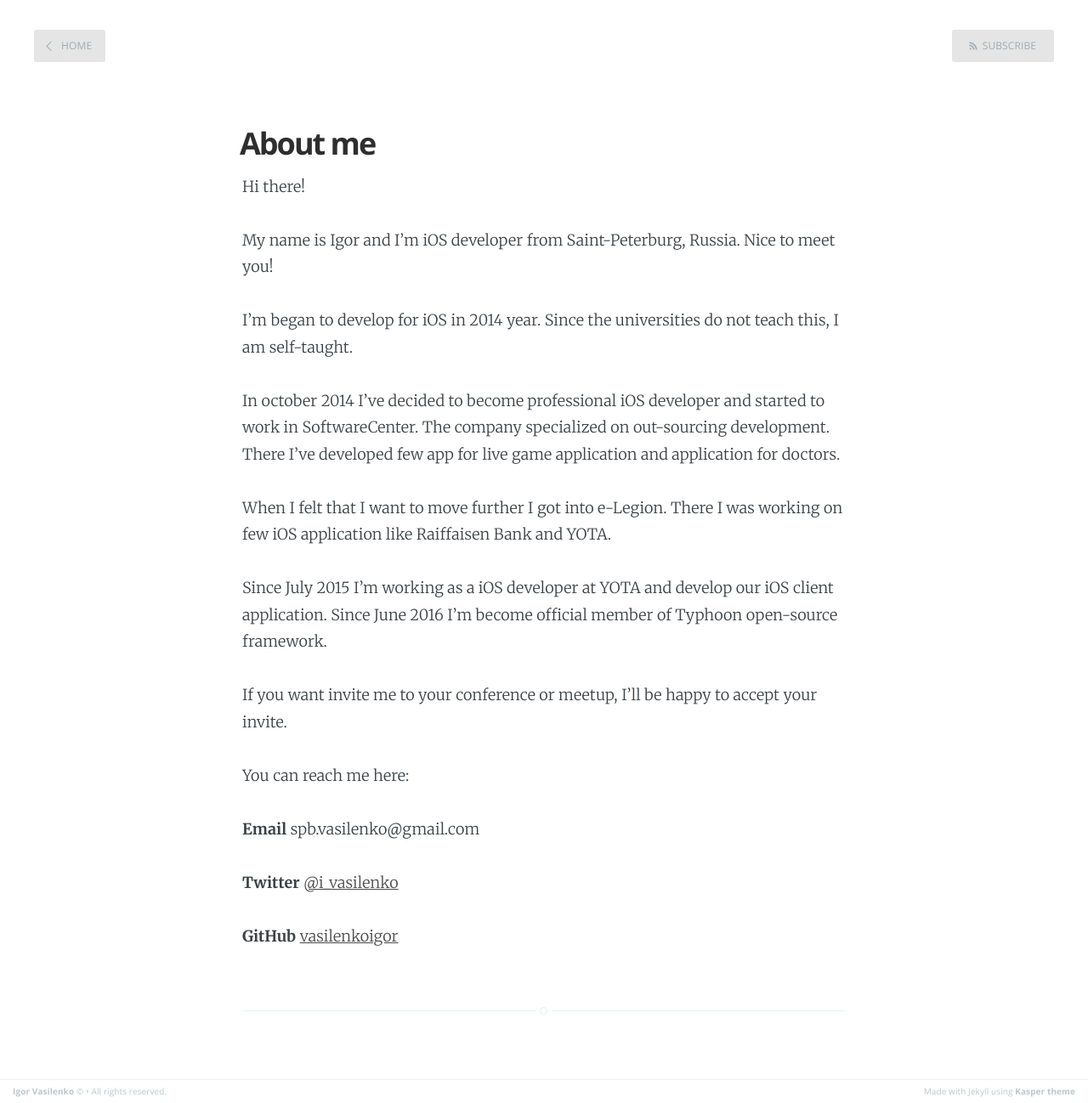
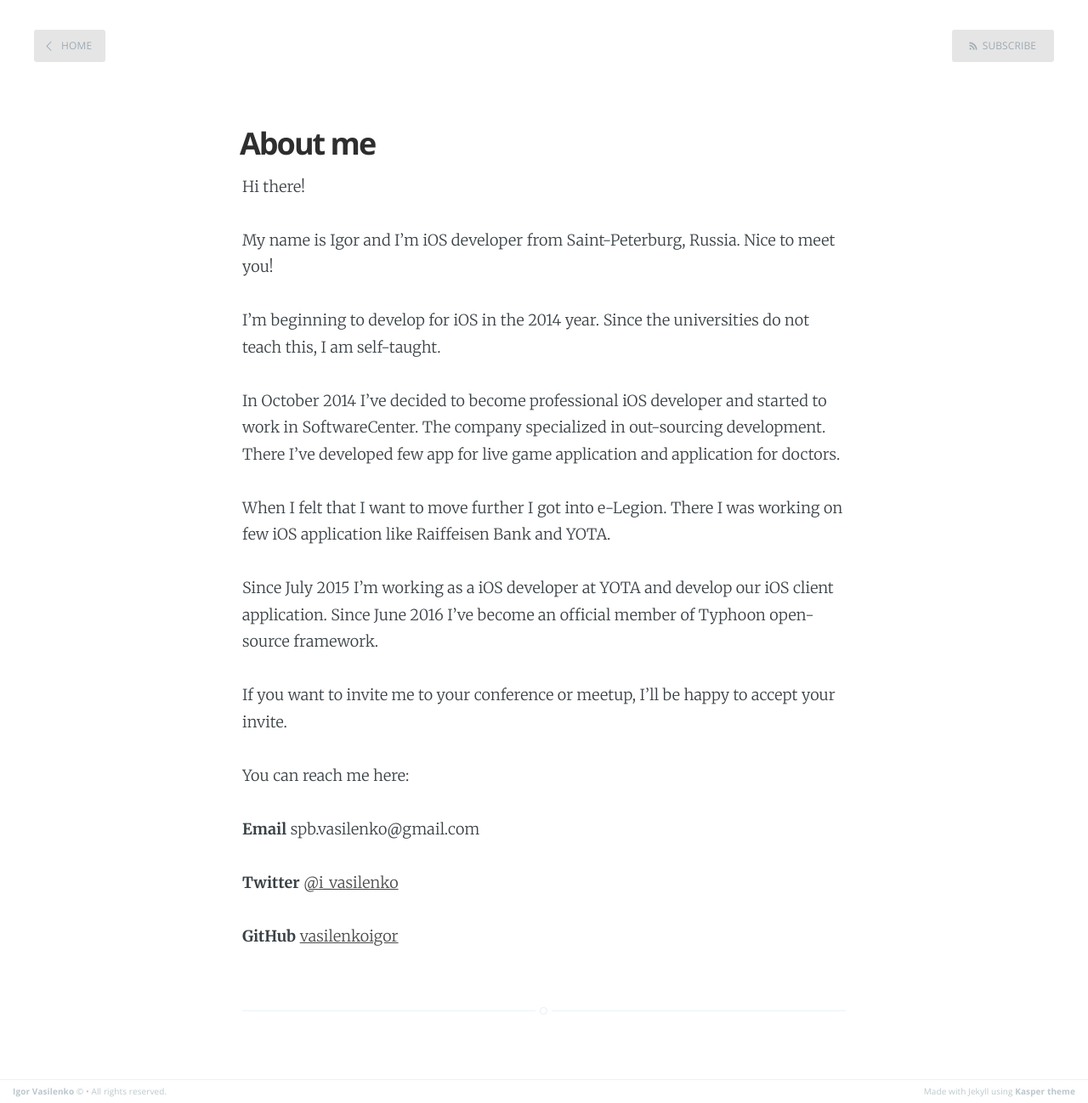
Before and after one commit to spbvasilenko/NSVasilenko, a Jekyll site: the page built from about.md, in a window 1280 px wide. Shown: the whole page at 85% size. Built offline with Jekyll 4.4.1, drawn with Linux system fonts in a browser that asks for light colours.

Commit message:
Gramaticaly fixes for about page

```diff
--- a/about.md
+++ b/about.md
@@ -6,18 +6,17 @@ title: About me
 
 Hi there!
 
-My name is Igor and I'm iOS developer from Saint-Peterburg, Russia.
-Nice to meet you!
+My name is Igor and I’m iOS developer from Saint-Peterburg, Russia. Nice to meet you!
 
-I'm began to develop for iOS in 2014 year. Since the universities do not teach this, I am self-taught.
+I'm beginning to develop for iOS in the 2014 year. Since the universities do not teach this, I am self-taught.
 
-In october 2014 I've decided to become professional iOS developer and started to work in SoftwareCenter. The company specialized on out-sourcing development. There I've developed few app for live game application and application for doctors.
+In October 2014 I’ve decided to become professional iOS developer and started to work in SoftwareCenter. The company specialized in out-sourcing development. There I’ve developed few app for live game application and application for doctors.
 
-When I felt that I want to move further I got into e-Legion. There I was working on few iOS application like Raiffaisen Bank and YOTA.
+When I felt that I want to move further I got into e-Legion. There I was working on few iOS application like Raiffeisen Bank and YOTA.
 
-Since July 2015 I'm working as a iOS developer at YOTA and develop our iOS client application. Since June 2016 I'm become official member of Typhoon open-source framework.
+Since July 2015 I’m working as a iOS developer at YOTA and develop our iOS client application. Since June 2016 I've become an official member of Typhoon open-source framework.
 
-If you want invite me to your conference or meetup, I'll be happy to accept your invite.
+If you want to invite me to your conference or meetup, I’ll be happy to accept your invite.
 
 You can reach me here:
 
```
